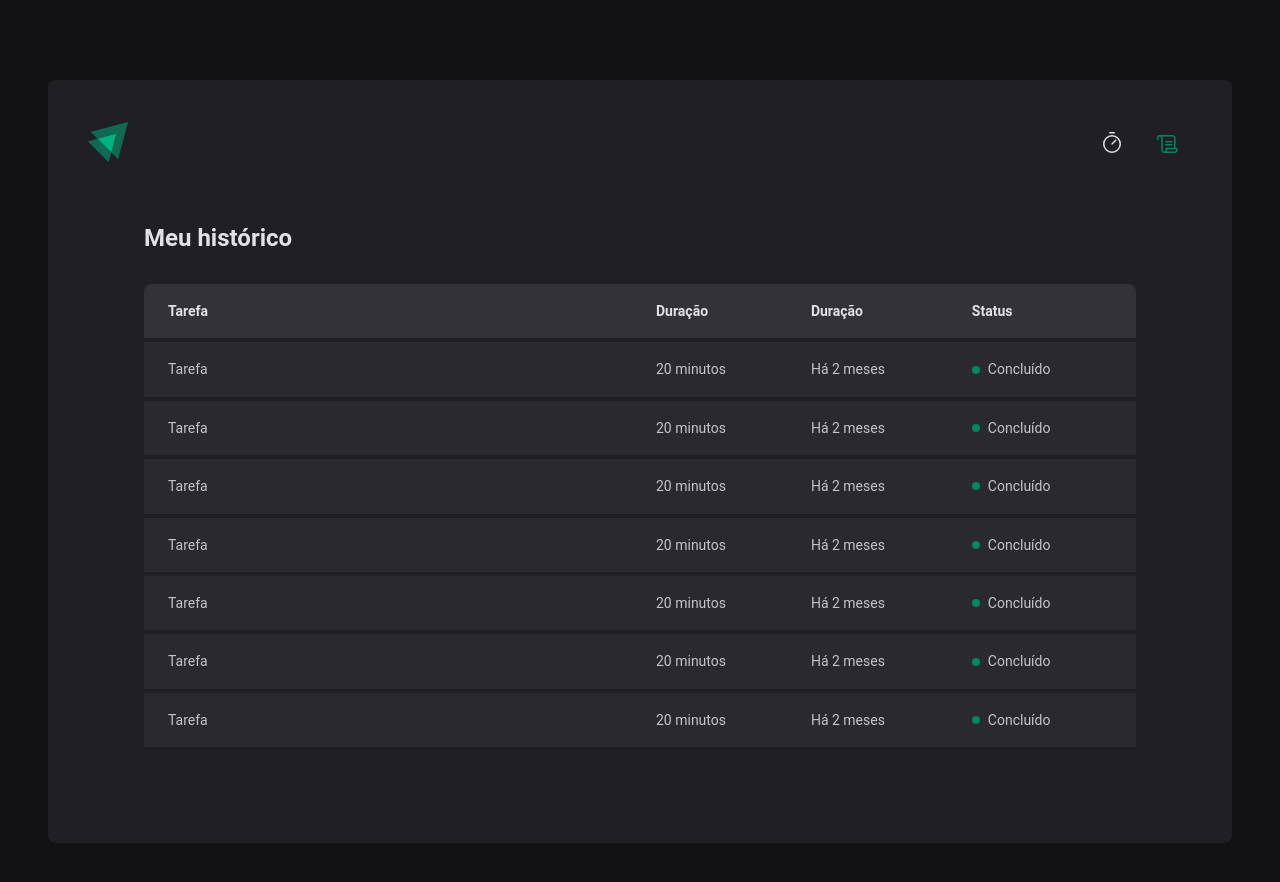
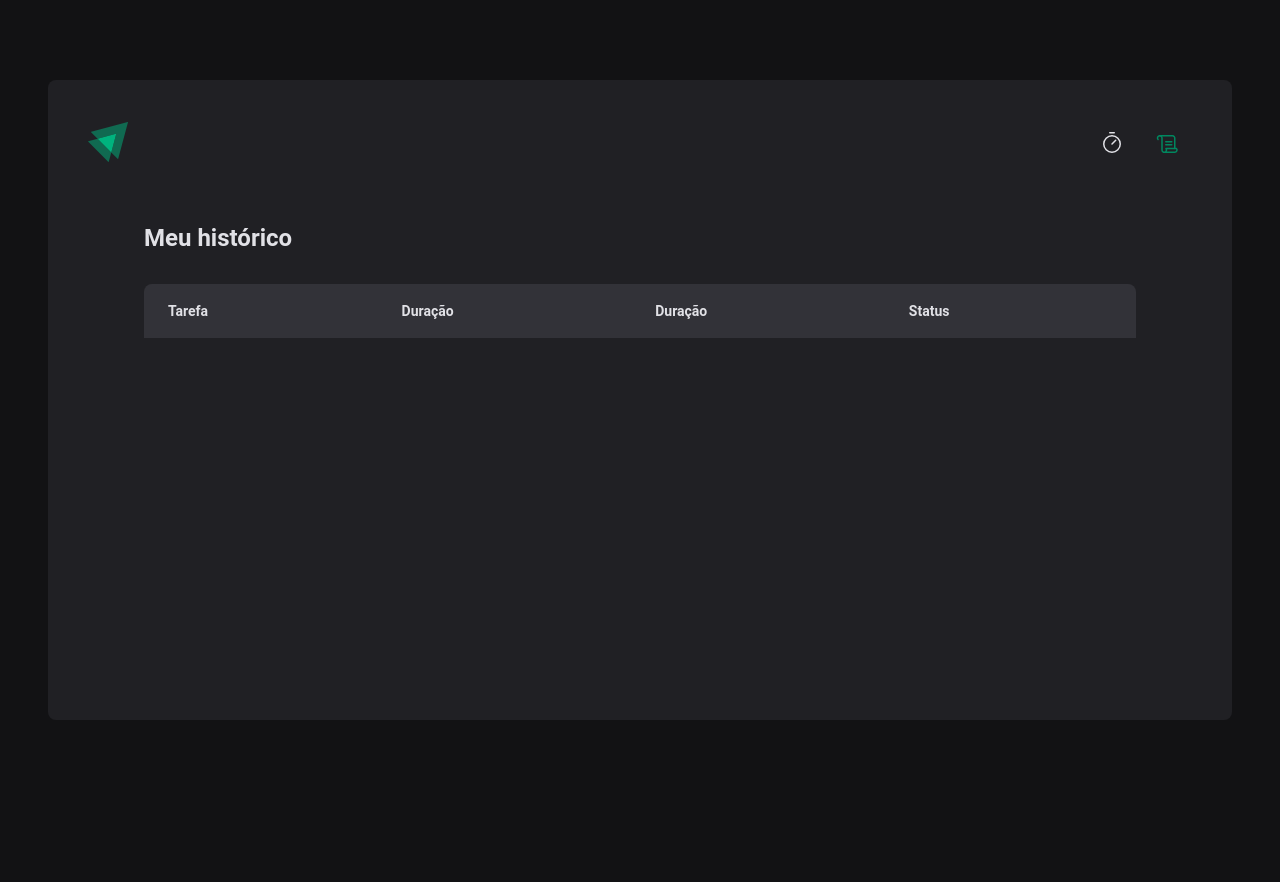
Before and after one commit to Thav0/rocketseat-ignite-2022-ignite-timer, a React app: page /history in a window 1280 px wide. Shown: the top 882 px of the page. After the commit the page ends 800 px from the top, so only its background shows below. Built offline with nearby package versions, Linux system fonts and the light colour scheme; the HTML template or start-up script is replaced by a standard one.

Commit message:
History page completed

```diff
--- a/src/pages/History/index.tsx
+++ b/src/pages/History/index.tsx
@@ -1,6 +1,8 @@
 import { useContext } from 'react'
 import { CyclesContext } from '../../context/CyclesContext'
 import { HistoryContainer, HistoryList, Status } from './styles'
+import { formatDistanceToNow } from 'date-fns'
+import ptBR from 'date-fns/locale/pt-BR'
 
 export function History() {
   const { cycles } = useContext(CyclesContext)
@@ -20,62 +22,31 @@
             </tr>
           </thead>
           <tbody>
-            <tr>
-              <td>Tarefa</td>
-              <td>20 minutos</td>
-              <td>Há 2 meses</td>
-              <td>
-                <Status statusColor="green">Concluído</Status>
-              </td>
-            </tr>
-            <tr>
-              <td>Tarefa</td>
-              <td>20 minutos</td>
-              <td>Há 2 meses</td>
-              <td>
-                <Status statusColor="green">Concluído</Status>
-              </td>
-            </tr>
-            <tr>
-              <td>Tarefa</td>
-              <td>20 minutos</td>
-              <td>Há 2 meses</td>
-              <td>
-                <Status statusColor="green">Concluído</Status>
-              </td>
-            </tr>
-            <tr>
-              <td>Tarefa</td>
-              <td>20 minutos</td>
-              <td>Há 2 meses</td>
-              <td>
-                <Status statusColor="green">Concluído</Status>
-              </td>
-            </tr>
-            <tr>
-              <td>Tarefa</td>
-              <td>20 minutos</td>
-              <td>Há 2 meses</td>
-              <td>
-                <Status statusColor="green">Concluído</Status>
-              </td>
-            </tr>
-            <tr>
-              <td>Tarefa</td>
-              <td>20 minutos</td>
-              <td>Há 2 meses</td>
-              <td>
-                <Status statusColor="green">Concluído</Status>
-              </td>
-            </tr>
-            <tr>
-              <td>Tarefa</td>
-              <td>20 minutos</td>
-              <td>Há 2 meses</td>
-              <td>
-                <Status statusColor="green">Concluído</Status>
-              </td>
-            </tr>
+            {cycles.map((cycle) => (
+              <tr key={cycle.id}>
+                <td>{cycle.task}</td>
+                <td>{cycle.minutesAmount} minutos</td>
+                <td>
+                  {formatDistanceToNow(cycle.startDate, {
+                    addSuffix: true,
+                    locale: ptBR,
+                  })}
+                </td>
+                <td>
+                  {cycle.finishedDate && (
+                    <Status statusColor="green">Concluído</Status>
+                  )}
+
+                  {cycle.interruptedDate && (
+                    <Status statusColor="red">Interrompido</Status>
+                  )}
+
+                  {!cycle.finishedDate && !cycle.interruptedDate && (
+                    <Status statusColor="yellow">Em andamento</Status>
+                  )}
+                </td>
+              </tr>
+            ))}
           </tbody>
         </table>
       </HistoryList>
```
